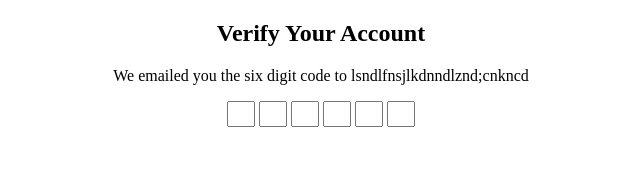
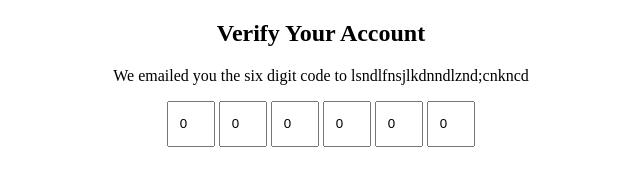
Before and after one commit to acciojob/OTP-DeepHiwase, a website: page main.html in a window 1280 px wide. Shown: the whole page, without its empty margins (319-959 px from the left). Drawn offline with Linux system fonts and the light colour scheme.

Commit message:
created a submission

```diff
--- a/main.html
+++ b/main.html
@@ -12,12 +12,12 @@
 	<p id="verification_subtext">We emailed you the six digit code to lsndlfnsjlkdnndlznd;cnkncd</p>
 	<div class="code-container">
 		<form>
-			<input type="number" class="code" >
-		<input type="number" class="code" >
-		<input type="number" class="code" >
-		<input type="number" class="code" >
-		<input type="number" class="code" >
-		<input type="number" class="code" >
+				<input type="number" class="code" min="0" max="9" value='0' >
+		<input type="number" class="code" min="0" max="9" value='0' >
+		<input type="number" class="code" min="0" max="9" value='0' >
+		<input type="number" class="code" min="0" max="9" value='0' >
+		<input type="number" class="code" min="0" max="9" value='0' >
+		<input type="number" class="code" min="0" max="9" value='0' >
 		</form>
 	</div>
     <script type="text/javascript" src="./script.js">
--- a/styles.css
+++ b/styles.css
@@ -7,7 +7,12 @@
 	text-align: center;
 }
 
+input {
+	text-align: center;
+
+}
+
 .code {
-	width: 20px;
-	height: 20px;
+	width: 40px;
+	height: 40px;
 }
```
